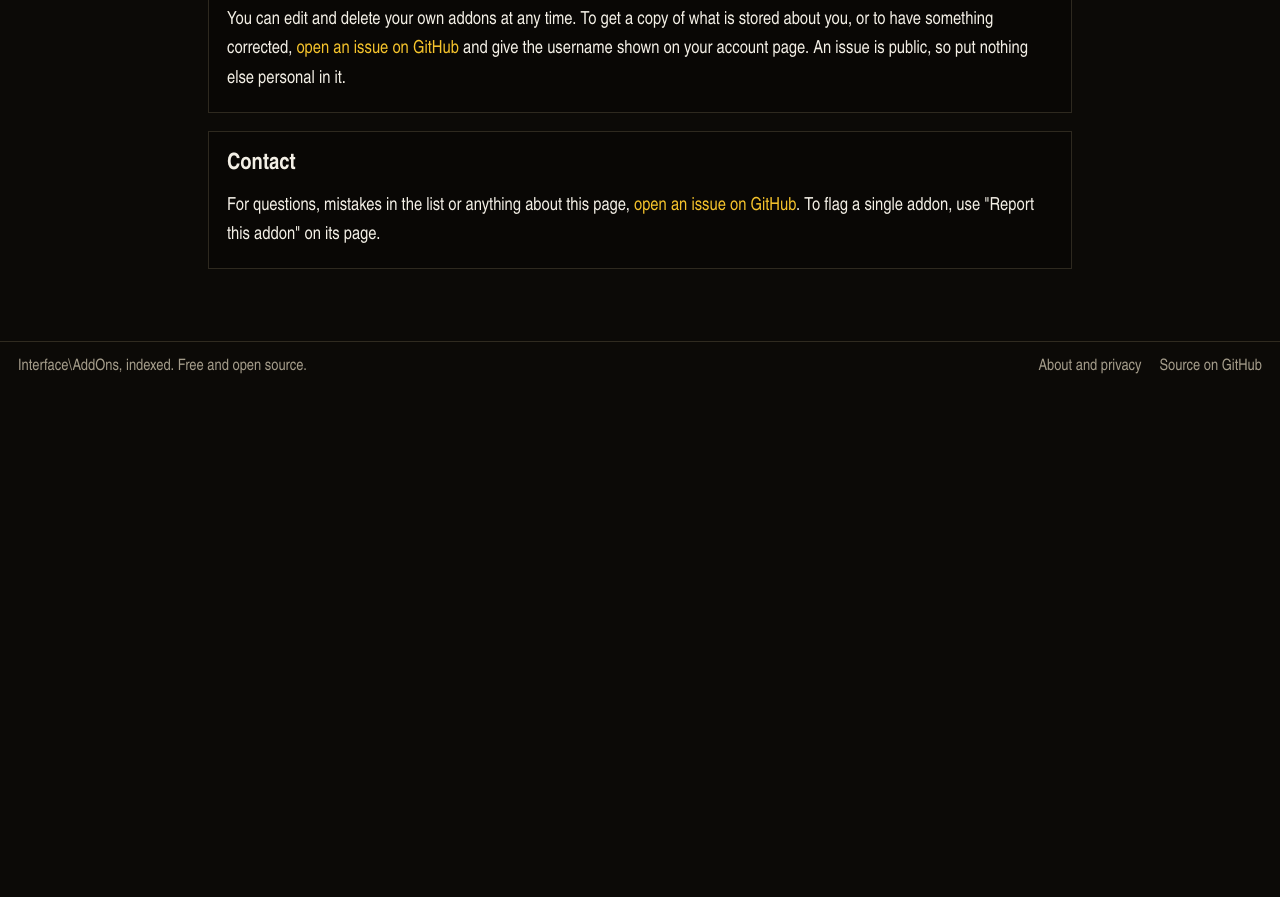
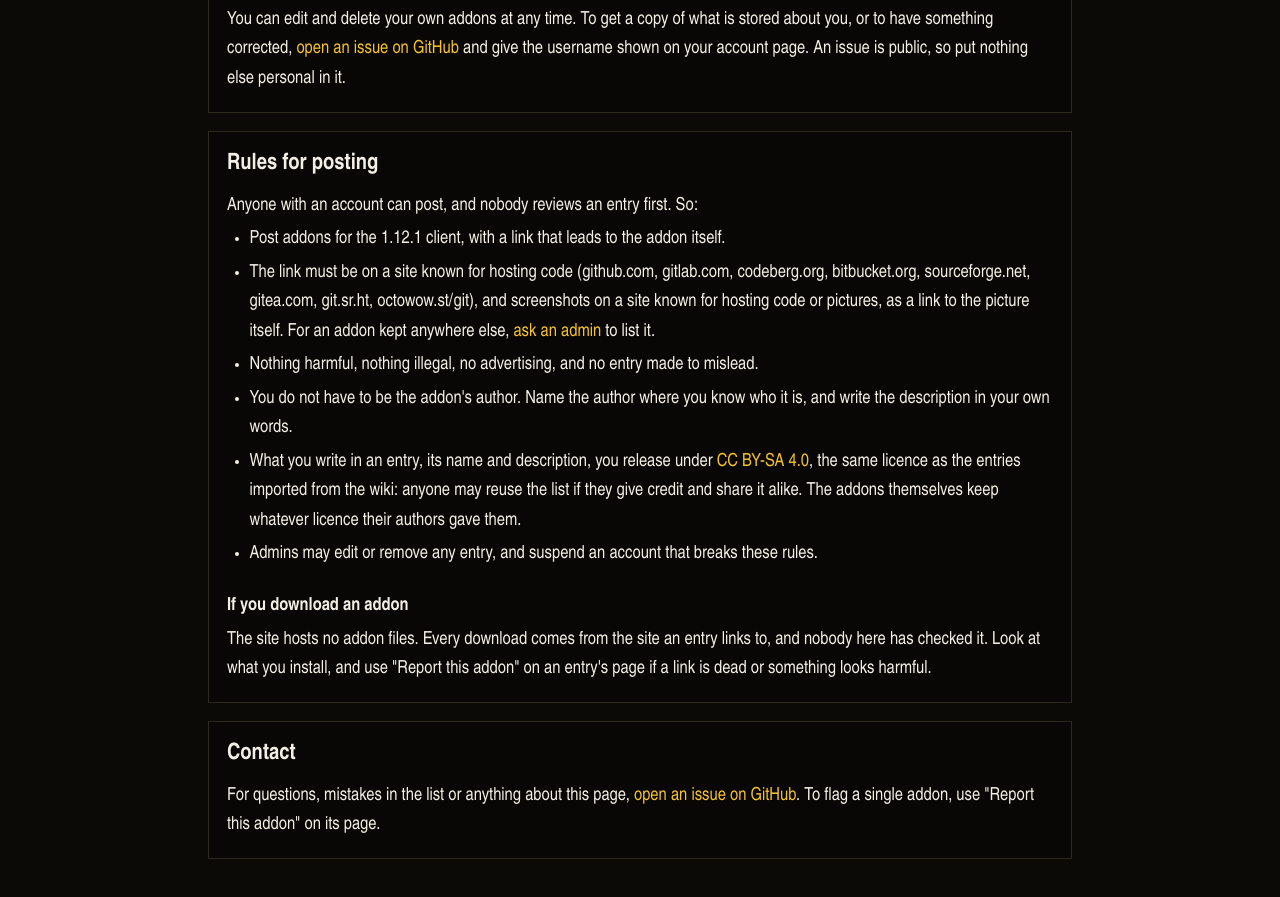
Before and after one commit to vanilla-addon-index/vanilla-addon-index.github.io, a SvelteKit app: page /about in a window 1280 px wide. Shown: the part 1720-2617 px from the top of the page. Before the commit the page ends 2112 px from the top, so only its background shows below. Built offline with nearby package versions, Linux system fonts and the light colour scheme; no server answers; the database is empty.

Commit message:
Say what may be posted, and under which licence
There were no rules at all. The about page now has them, with a note to visitors that downloads come from other sites and are unchecked, and the submit form links to them.

```diff
--- a/src/routes/about/+page.svelte
+++ b/src/routes/about/+page.svelte
@@ -1,6 +1,7 @@
 <script lang="ts">
 	import { resolve } from '$app/paths';
 	import { REPO_URL, SITE_NAME } from '#lib/config.ts';
+	import { hostNames } from '#lib/hosts.ts';
 	import { ABOUT_TITLE } from '#lib/seo.ts';
 	import { WIKI, WIKI_NAME, WIKI_PAGE } from '#lib/wiki.ts';
 
@@ -122,6 +123,42 @@
 		</p>
 	</section>
 
+	<section class="panel p-4" id="rules">
+		<h2 class="section-title">Rules for posting</h2>
+		<p class="mt-3">Anyone with an account can post, and nobody reviews an entry first. So:</p>
+		<ul class="mt-1 list-disc space-y-1 pl-5">
+			<li>Post addons for the 1.12.1 client, with a link that leads to the addon itself.</li>
+			<li>
+				The link must be on a site known for hosting code ({hostNames('link')}), and screenshots on
+				a site known for hosting code or pictures, as a link to the picture itself. For an addon
+				kept anywhere else,
+				{@render out(ISSUES, 'ask an admin')} to list it.
+			</li>
+			<li>Nothing harmful, nothing illegal, no advertising, and no entry made to mislead.</li>
+			<li>
+				You do not have to be the addon's author. Name the author where you know who it is, and
+				write the description in your own words.
+			</li>
+			<li>
+				What you write in an entry, its name and description, you release under
+				{@render out('https://creativecommons.org/licenses/by-sa/4.0/', 'CC BY-SA 4.0')}, the same
+				licence as the entries imported from the wiki: anyone may reuse the list if they give
+				credit and share it alike. The addons themselves keep whatever licence their authors gave
+				them.
+			</li>
+			<li>
+				Admins may edit or remove any entry, and suspend an account that breaks these rules.
+			</li>
+		</ul>
+
+		<h3 class="field-label mt-5">If you download an addon</h3>
+		<p>
+			The site hosts no addon files. Every download comes from the site an entry links to, and
+			nobody here has checked it. Look at what you install, and
+			use "Report this addon" on an entry's page if a link is dead or something looks harmful.
+		</p>
+	</section>
+
 	<section class="panel p-4" id="contact">
 		<h2 class="section-title">Contact</h2>
 		<p class="mt-3">
```
Also changed, not shown: 2 other files (tests, documents, lock files or other folders).
